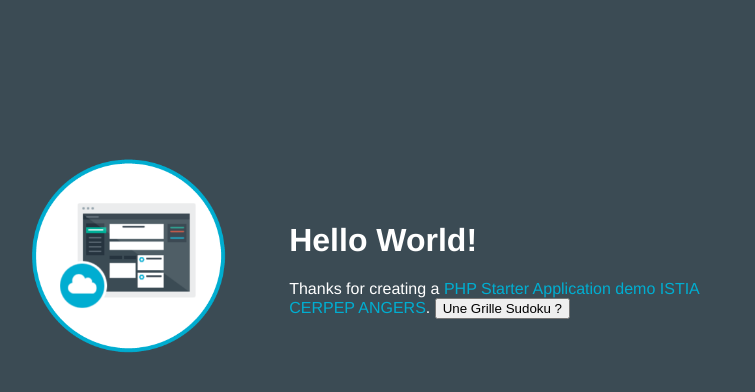
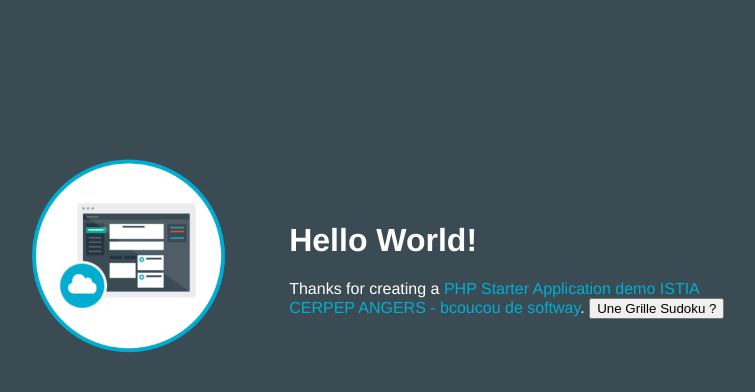
Before and after one commit to frduhaze/ISTIA-FDUH17, a PHP site: page / in a window 1280 px wide. Shown: the top 392 px of the page, without its empty margins (253-1008 px from the left). Run offline with PHP 8.4, Linux system fonts and the light colour scheme.

Commit message:
Update index.php

```diff
--- a/index.php
+++ b/index.php
@@ -14,7 +14,7 @@
 			</td>
 			<td>
 				<h1 id = "message"><?php echo "Hello World!"; ?></h1>
-				<p class='description'></p> Thanks for creating a <span class="blue">PHP Starter Application demo ISTIA CERPEP ANGERS</span>.
+				<p class='description'></p> Thanks for creating a <span class="blue">PHP Starter Application demo ISTIA CERPEP ANGERS - bcoucou de softway</span>.
 			<INPUT TYPE="button" VALUE="Une Grille Sudoku ?" onClick="sudoku()">
 			</td>
 		</tr>
```
